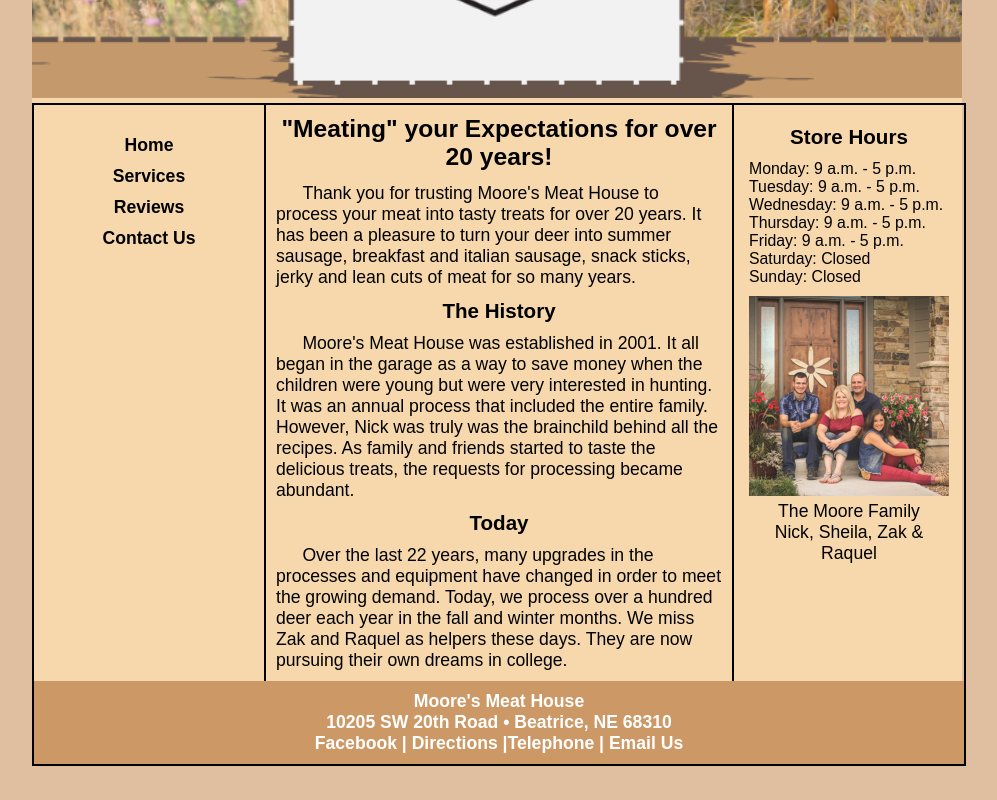
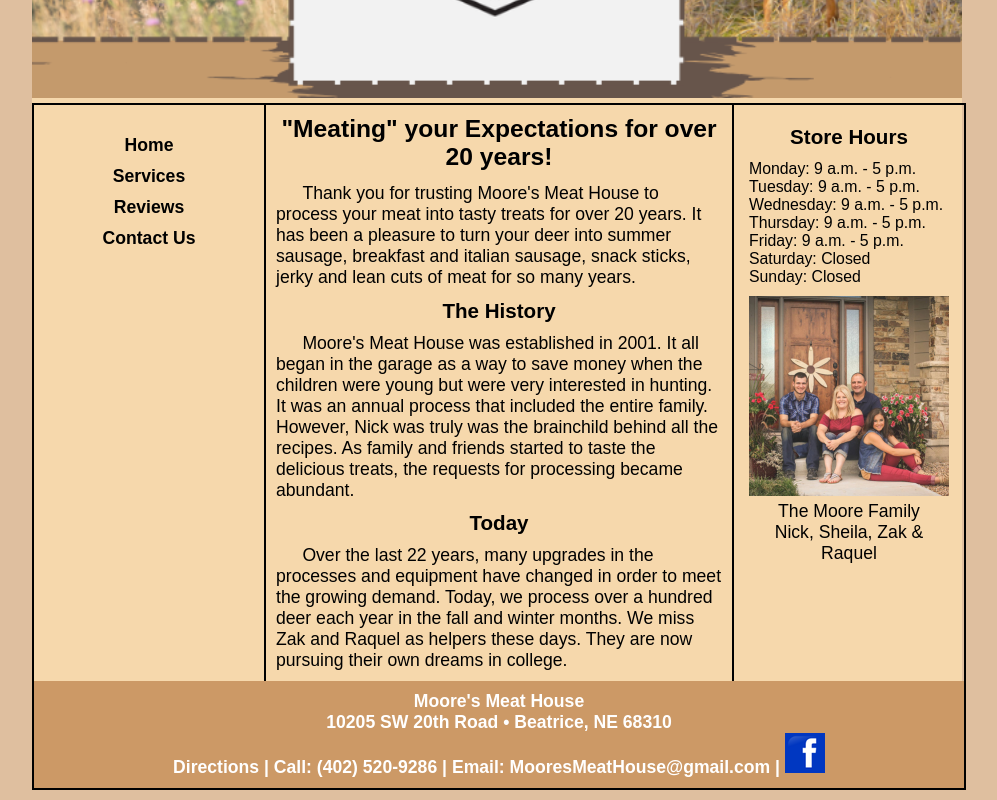
Before and after one commit to SheilaMoore96/MooresMeatHouse, a plain HTML site: page index.html in a window 1280 px wide. Shown: the part 322-1122 px from the top of the page, without its empty margins (143-1140 px from the left). Before the commit the page ends 1098 px from the top, so only its background shows below. Drawn offline with Linux system fonts and the light colour scheme.

Commit message:
Add files via upload

```diff
--- a/index.html
+++ b/index.html
@@ -78,7 +78,7 @@
 
 	<p>Moore's Meat House<br />
 	10205 SW 20th Road &bull; Beatrice, NE 68310<br />
-	<a href = "https://facebook.com" target="_blank">Facebook</a> | <a href ="https://www.google.com/maps/place/N+20th+St,+Beatrice,+NE+68310/@40.2700111,-96.730588,15.75z/data=!4m6!3m5!1s0x87966872e04fc581:0x53de1f08425aa97b!8m2!3d40.2699788!4d-96.7265342!16s%2Fg%2F11sc0q44t2?entry=ttu&g_ep=EgoyMDI0MTAyOS4wIKXMDSoASAFQAw%3D%3D">Directions</a> |<a href="402-520-3589">Telephone</a> | <a href="mailto:sheila.moore96@gmail.com">Email Us</a></p>
+	 <a href ="https://www.google.com/maps/place/N+20th+St,+Beatrice,+NE+68310/@40.2700111,-96.730588,15.75z/data=!4m6!3m5!1s0x87966872e04fc581:0x53de1f08425aa97b!8m2!3d40.2699788!4d-96.7265342!16s%2Fg%2F11sc0q44t2?entry=ttu&g_ep=EgoyMDI0MTAyOS4wIKXMDSoASAFQAw%3D%3D" target="_blank">Directions</a> |<a href="tel+ 4025209286"> Call: (402) 520-9286 </a> | <a href="mailto:MooresMeatHouse@gmail.com" target="_blank">Email: MooresMeatHouse@gmail.com</a> | <a href = "https://facebook.com" target="_blank"><img src="images/FacebookLogo1.png" alt="Facebook Logo"/></a></p>
 
 </footer>
 
```
Also changed, not shown: images/FacebookLogo1.png (added).
